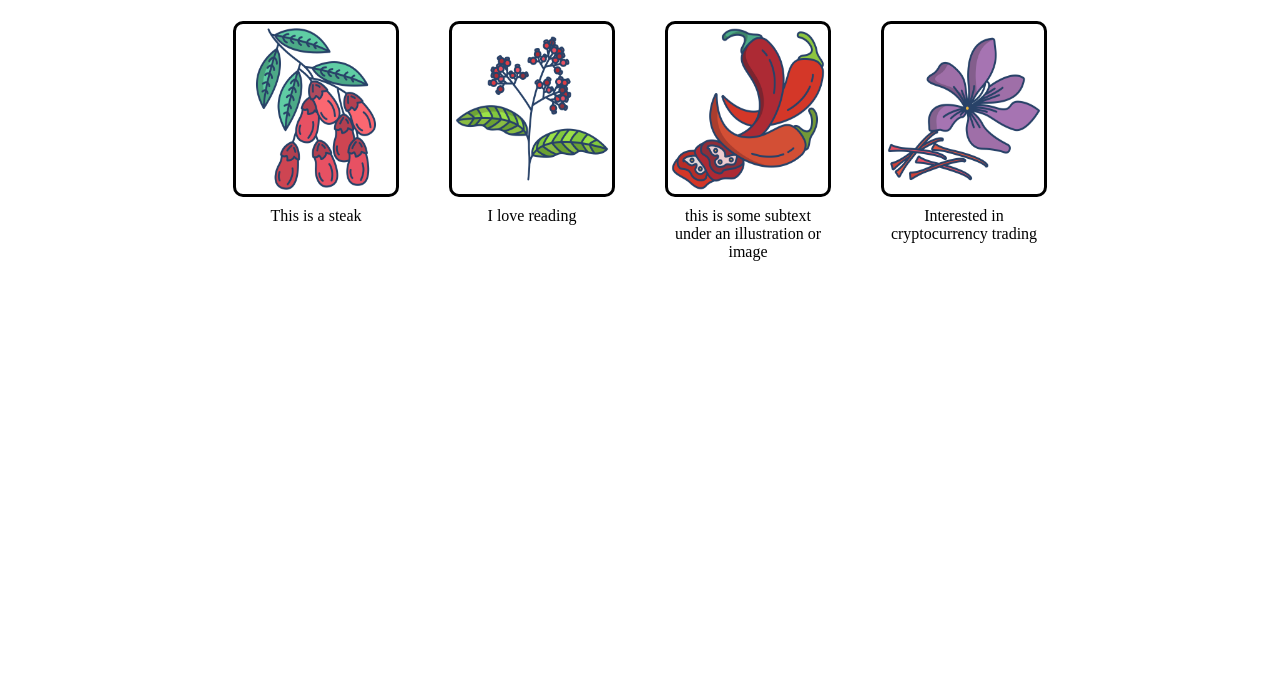
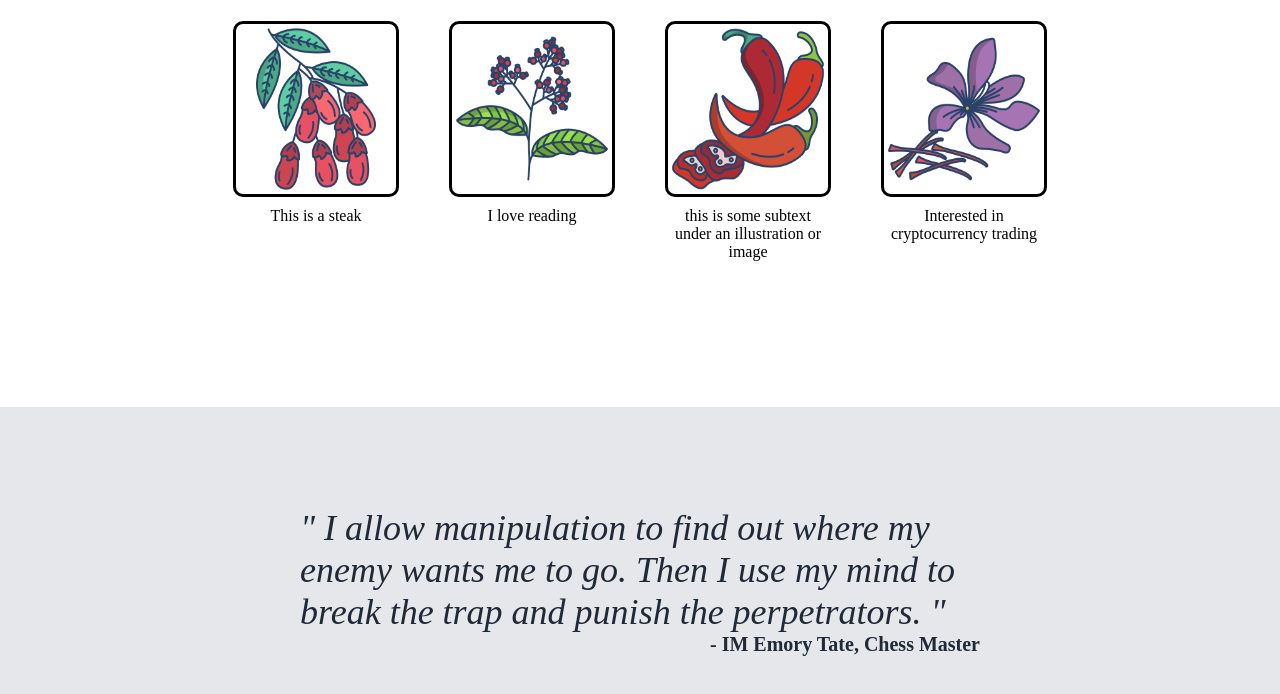
Before and after one commit to siraj-ulhaq/landing-page, a plain HTML site: page index.html in a window 1280 px wide. Shown: the part 640-1334 px from the top of the page. Before the commit the page ends 1047 px from the top, so only its background shows below. Drawn offline with Linux system fonts and the light colour scheme.

Commit message:
README.md

```diff
--- a/index.html
+++ b/index.html
@@ -85,6 +85,23 @@
             </div>
         </div>
 
+        <div class="quote">
+            <div class="quote-content">
+                <div class="tate-quote">
+                    &quot;
+                        I allow manipulation to find out where my enemy wants me to go.
+                        Then I use my mind to break the trap and punish the perpetrators.
+                    &quot;
+                    <div class="author">
+                        <div class="credit">
+                            - IM Emory Tate, Chess Master
+                        </div>
+                    </div>
+                </div>
+
+            </div>
+        </div>
+
 
     </body>
 </html>
--- a/style.css
+++ b/style.css
@@ -141,3 +141,36 @@ button {
     text-align: center;
     min-height: 150px;
 }
+
+.quote {
+    display: flex;
+    padding: 100px 300px 100px;
+    background-color: #e5e7eb;
+}
+
+.quote-content {
+    display: flex;
+    flex-direction: column;
+    justify-content: center;
+    align-items: center;
+    gap: 5px;
+}
+
+.tate-quote {
+    color: #1f2937;
+    font-size: 36px;
+    font-weight: 300;
+    font-style: italic;
+}
+
+.author {
+    display: flex;
+    flex-direction: row;
+    justify-content: flex-end;
+    font-style: normal;
+}
+
+.credit {
+    font-weight: 800;
+    font-size: 20px;
+}
```
